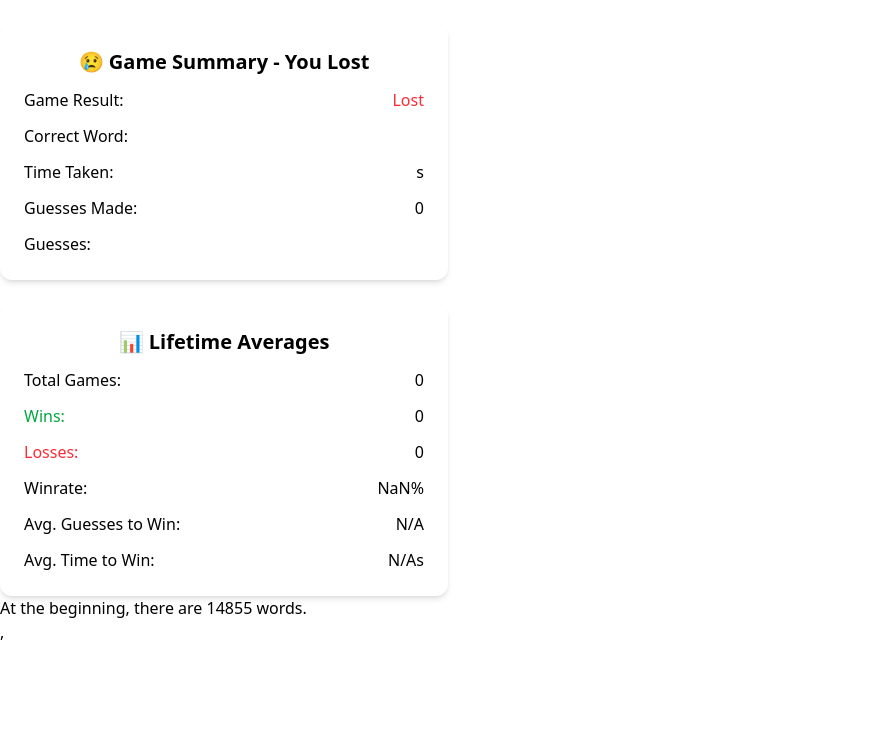
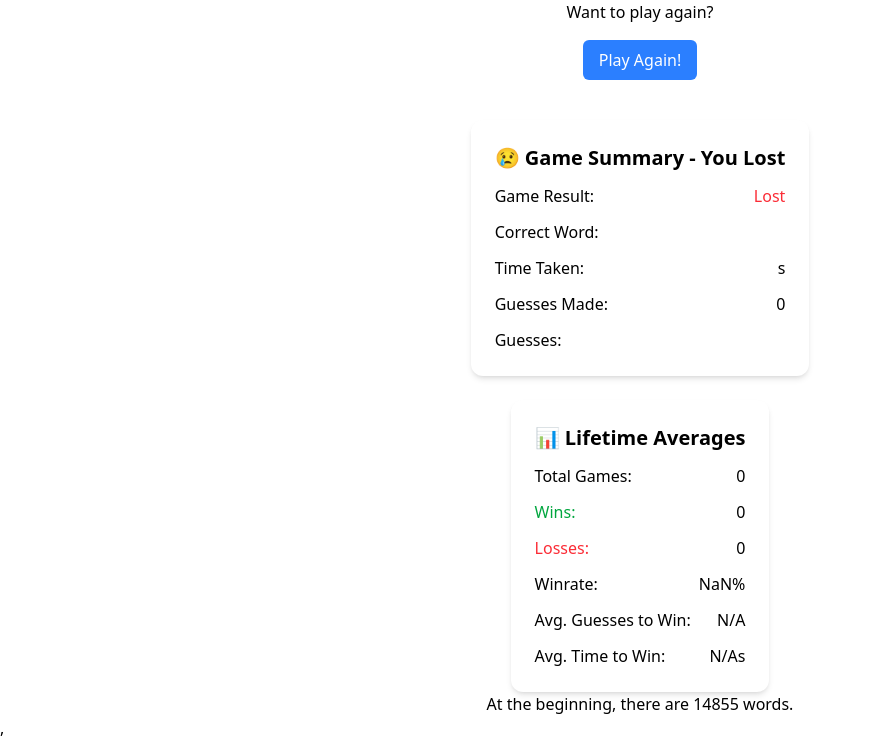
Before and after one commit to mariomilicevic2000/wordle, a React (Vite) app: page /analyzer in a window 1280 px wide. Shown: the top 752 px of the page, without its empty margins (0-872 px from the left). Built offline with nearby package versions, Linux system fonts and the light colour scheme.

Commit message:
Added navigation

```diff
--- a/src/components/GameAnalyzer.tsx
+++ b/src/components/GameAnalyzer.tsx
@@ -6,6 +6,7 @@ import { TileFeedback } from "../types";
 import ReviewCard from "./ReviewCard";
 import PostGameSummaryCard from "./PostGameSummaryCard";
 // import { guessHotness } from "../analysisutils";
+import { useNavigate } from "react-router";
 
 
 export default function GameAnalyzer() {
@@ -17,6 +18,11 @@ export default function GameAnalyzer() {
     const [correctGuess, setCorrectGuess] = useState<string>("");
     const [result, setResult] = useState<string | null>(null);
     const [time, setTime] = useState<number | null>(null);
+
+    const navigate = useNavigate();
+    function handleNavigate(){
+        return navigate('/');
+    }
 
     // Fetch all games' data and extract the latest game data
     useEffect(() => {
@@ -120,7 +126,9 @@ export default function GameAnalyzer() {
     // const hotnessValues = guessHotness(guessesJoined, correctGuess, wordsHistory, TOTAL_WORDS);
 
     return (
-        <div>
+        <div className="flex flex-col justify-center items-center">
+            <p>Want to play again?</p>
+            <button onClick={handleNavigate} className="m-4 px-4 py-2 bg-blue-500 text-white rounded-md hover:bg-blue-600">Play Again!</button>
             <PostGameSummaryCard result={result!} guesses={guesses} time={time!} correctGuess={correctGuess}/>
             <ReviewCard totalGames={totalGames} wins={wins} losses={losses} winrate={winrate} avgGuesses={avgGuesses} avgTime={avgTime} />
 
```
